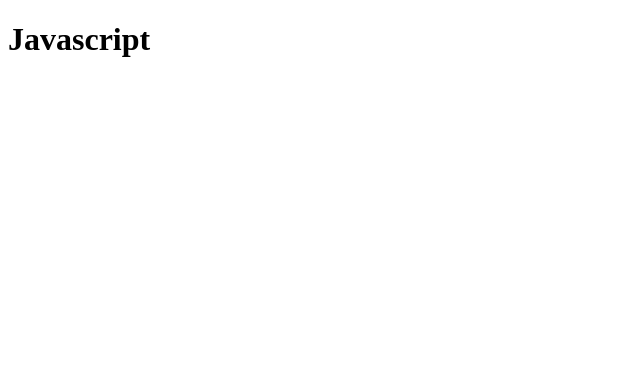
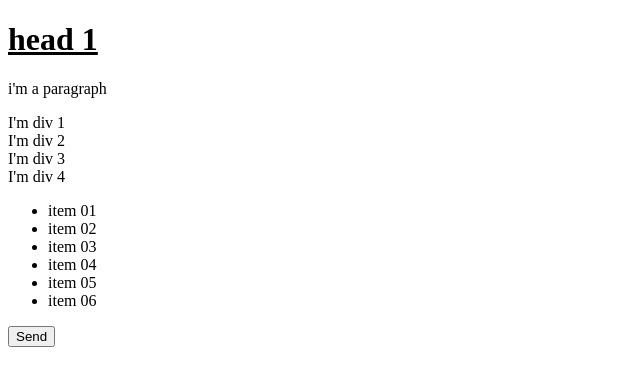
Before and after one commit to AhmedAlaaEzzt/JavaScript, a plain HTML site: page index.html in a window 1280 px wide. Shown: the whole page, without its empty margins (0-640 px from the left). Drawn offline with Linux system fonts and the light colour scheme.

Commit message:
00087 - prepare demo

```diff
--- a/index.html
+++ b/index.html
@@ -7,7 +7,27 @@
     <title>Document</title>
 </head>
 <body>
-    <h1>Javascript</h1>
+    <h1 style="text-decoration:underline;">head 1</h1>
+    <p>i'm a paragraph</p>
+    <div class="myclass">I'm div 1 </div>
+    <div class="myclass">I'm div 2 </div>
+    <div class="myclass">I'm div 3 </div>
+    <div class="myclass myclass2">I'm div 4 </div>
+    <div>
+      <ul>
+        <li id="#1">item 01</li>
+        <li id="#2">item 02</li>
+        <li id="#3">item 03</li>
+        <li id="#4">item 04</li>
+        <li id="#5">item 05</li>
+        <li id="#6">item 06</li>
+      </ul>
+    </div>
+
+    <div>
+      <input id="btnsend" value="Send" type="button">
+    </div>
+
     <script src="./script/main.js"></script>
 </body>
 </html>
--- a/script/main.js
+++ b/script/main.js
@@ -0,0 +1,5 @@
+let btnSend = document.querySelector("#btnsend");
+
+btnSend.addEventListener("click", function(){
+    console.log("don't click send button!!");
+})
```
